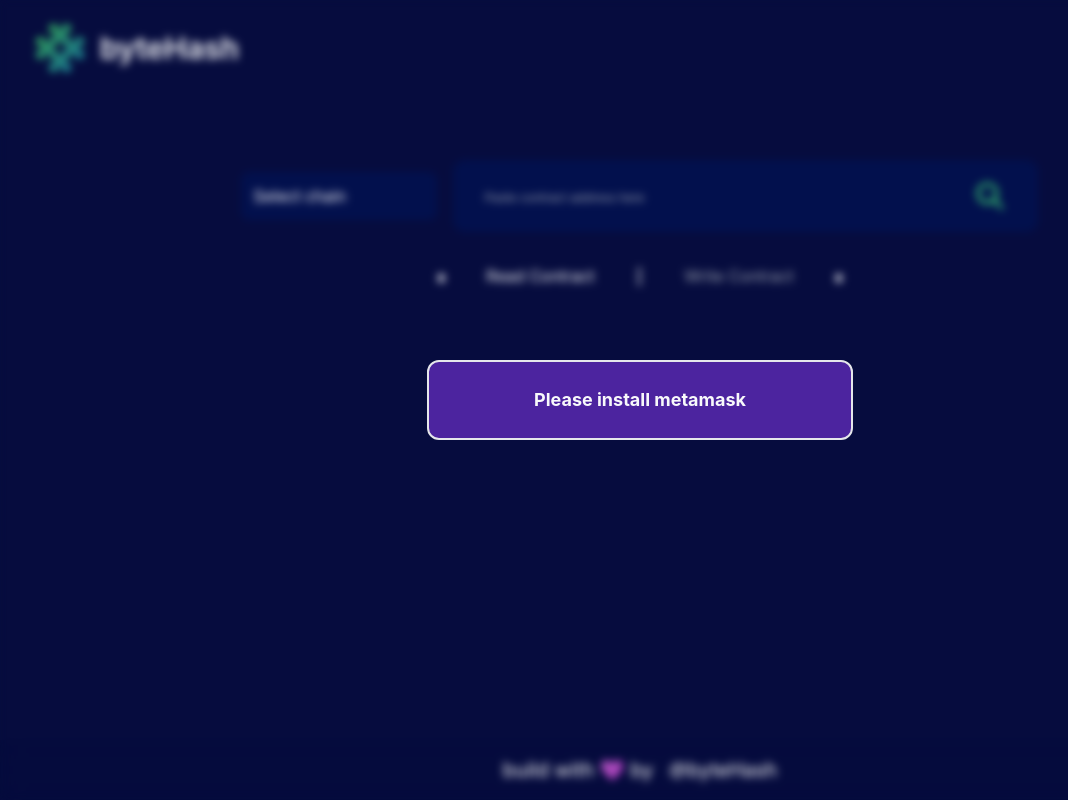
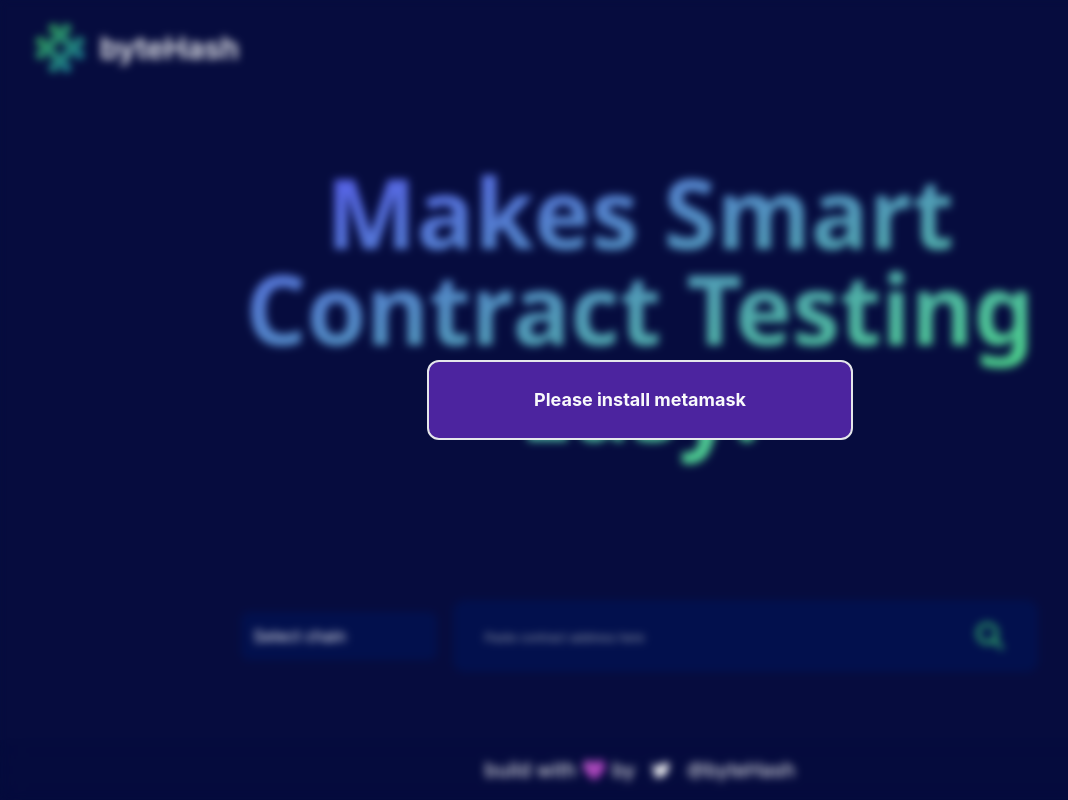
Before and after one commit to bytehash-tech/web3conHack, a React (Create React App) app: page / in a window 1280 px wide. Shown: the whole page, without its empty margins (0-1068 px from the left). Built offline with nearby package versions, Linux system fonts and the light colour scheme; what tw-elements would draw is missing.

Commit message:
feat: add homepage text

```diff
--- a/src/components/Footer.js
+++ b/src/components/Footer.js
@@ -1,4 +1,5 @@
 import React from 'react'
+import { TwitterOutlined } from "@ant-design/icons"
 
 export default function Footer() {
   return (
@@ -10,9 +11,11 @@
     p-4">
         <p className="mr-4">build with 💜 by </p>
         <a href="https://twitter.com/bytehash_tech" target="_blank" rel="noreferrer"
-            className="hover:text-green-400"
+            className="hover:text-green-400 flex justify-center"
         >
-            <span className="font-sans">@</span>byteHash
+            <span className="font-sans flex justify-center">
+                <TwitterOutlined className="mr-4 flex text-center items-center" />@</span>
+                byteHash
         </a>
     </footer>
   )
--- a/src/components/Home.js
+++ b/src/components/Home.js
@@ -4,16 +4,16 @@
 export default function Home(props) {
 
   return (
-      <div className="flex justify-center p-10">
-        <div className="w-2/3 p-4 flex-col justify-center">
+      <div className="flex justify-center p-10 mb-0">
+        <div className="w-4/5 p-4 flex-col justify-center">
             <h1 className="text-8xl p-5 font-sans font-bold text-transparent bg-clip-text bg-gradient-to-br from-[#584AFA] to-[#49F56F]">
-                Developers Best Helping Hand
+                Makes Smart Contract Testing Easy!
             </h1>
-            <h2 className="mt-6 p-4 text-2xl font-bold text-[#8d5fc9]
+            {/* <h2 className="mt-6 p-4 text-2xl font-bold text-[#8d5fc9]
                 shadow-transparent rounded-xl bg-green-400 bg-opacity-10">
                 Blockchain agnostic user interface to test/trigger smart contract functions
-            </h2>
-            <div className="flex justify-center">
+            </h2> */}
+            {/* <div className="flex justify-center">
                 <button className="rounded-md mt-10 w-1/4 p-3 bg-gradient-to-r
                 from-[#6D39DA] to-[#4C249F] hover:bg-gradient-to-r
                 hover:from-[#5c31b9] hover:to-[#3b1c7a] text-base flex justify-center items-center "
@@ -22,7 +22,7 @@
                     <p>Lets Start</p>
                     <ArrowRightOutlined className="ml-2" />
                 </button>
-            </div>
+            </div> */}
 
         </div>
       </div>
--- a/src/components/Main.js
+++ b/src/components/Main.js
@@ -2,6 +2,7 @@
 import { ethers } from 'ethers'
 import $ from 'jquery';
 import { ETHLogo } from './Logos';
+import Home from './Home';
 
 export default function Main(props) {
   const [readFlag, setReadFlag] = useState(true)
@@ -359,6 +360,7 @@
 
   return (
     <div>
+        {!dropDownValue && <Home />}
       {isABIAvailabe && <div className='backdrop-filter z-10 backdrop-blur-sm inset-0
                         flex justify-center items-center text-left overflow-hidden fixed'>
 
@@ -488,6 +490,7 @@
           Read and write Contracts
         </p>
       </div> */}
+      { dropDownValue &&
       <div className="flex justify-center gap-10 my-4 mb-10">
       <p>∎</p>
         <p
@@ -513,8 +516,9 @@
         </p>
         <p>∎</p>
       </div>
+        }
       {/* {renderUi()} */}
-      <div className="px-6">
+      <div className="px-6 mb-12">
         {readFlag && RenderUI('read')}
         {!readFlag && RenderUI('write')}
       </div>
```
